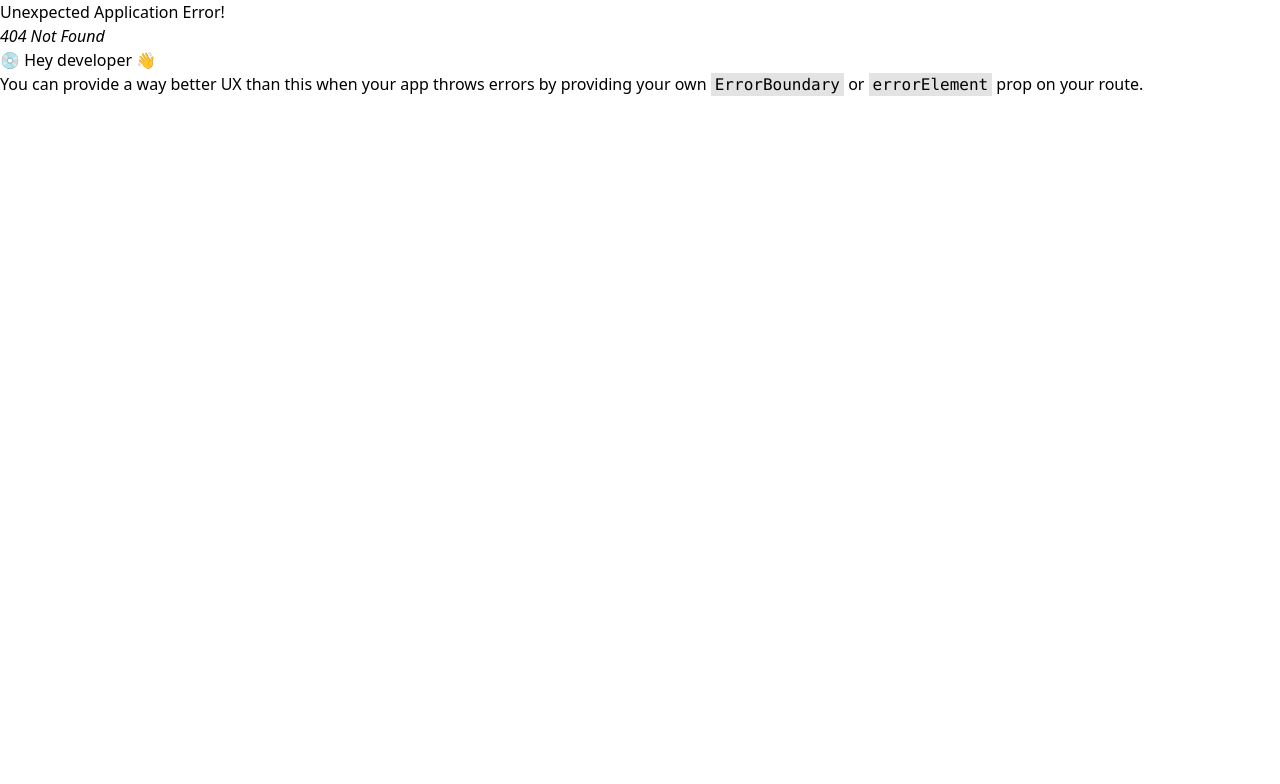
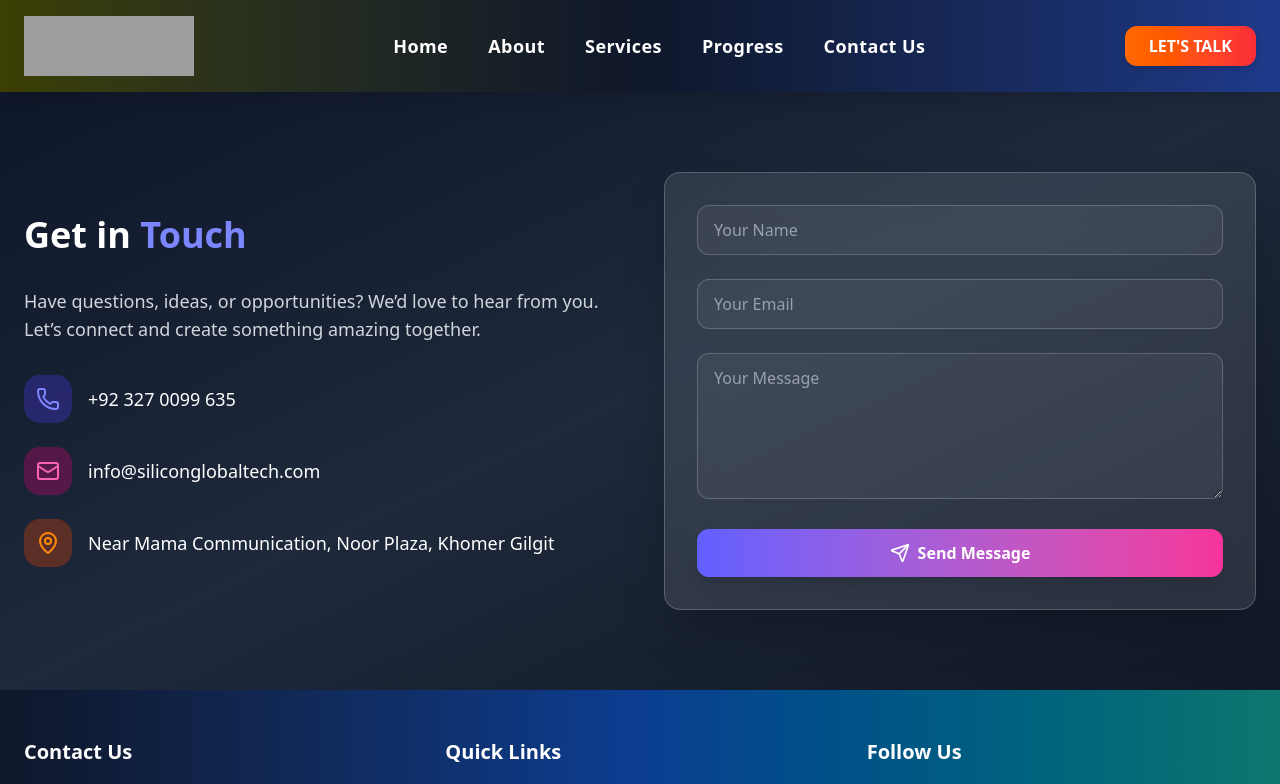
Before and after one commit to sabbehhassan/SGT, a React (Vite) app: page /Contact in a window 1280 px wide. Before the commit this address had no page. Shown: the top 784 px of the page. Built offline with nearby package versions, Linux system fonts and the light colour scheme; grey boxes are pictures that could not be loaded.

Commit message:
added contact us page

```diff
--- a/package.json
+++ b/package.json
@@ -12,6 +12,8 @@
   "dependencies": {
     "@fortawesome/fontawesome-free": "^7.0.0",
     "@tailwindcss/vite": "^4.1.12",
+    "lucide-react": "^0.541.0",
+    "mapbox-gl": "^3.14.0",
     "outlet": "^0.1.5",
     "react": "^19.1.1",
     "react-dom": "^19.1.1",
--- a/src/components/navbar/index.jsx
+++ b/src/components/navbar/index.jsx
@@ -13,7 +13,7 @@ export default function Navbar() {
     { name: "About", path: "/about" },
     { name: "Services", path: "/services" },
     { name: "Progress", path: "/progress" },
-    { name: "Contact Us", path: "/contact" },
+    { name: "Contact Us", path: "/Contact" },
   ];
 
   return (
--- /dev/null
+++ b/src/components/progress/index.jsx
@@ -0,0 +1,93 @@
+import menImage from "../../assets/progress_pic/men.png";
+import React, { useState, useEffect } from "react";
+
+const ProgressView = () => {
+  const [stats, setStats] = useState([
+    {
+      label: "Projects Completed",
+      target: 89,
+      currentValue: 0,
+      color: "#4F46E5",
+    },
+    {
+      label: "Satisfied Clients",
+      target: 23,
+      currentValue: 0,
+      color: "#EC4899",
+    },
+    { label: "Awards Won", target: 7, currentValue: 0, color: "#F59E0B" },
+    { label: "Team Members", target: 11, currentValue: 0, color: "#10B981" },
+  ]);
+
+  useEffect(() => {
+    stats.forEach((stat, index) => {
+      const increment = Math.ceil(stat.target / 100);
+      const interval = setInterval(() => {
+        setStats((prevStats) => {
+          const newStats = [...prevStats];
+          if (newStats[index].currentValue < newStats[index].target) {
+            newStats[index].currentValue += increment;
+            if (newStats[index].currentValue > newStats[index].target) {
+              newStats[index].currentValue = newStats[index].target;
+            }
+          } else {
+            clearInterval(interval);
+          }
+          return newStats;
+        });
+      }, 20);
+    });
+  });
+
+  return (
+    <section className="py-20 px-5 bg-gradient-to-r from-indigo-50 via-white to-teal-50">
+      <div className="max-w-7xl mx-auto text-center">
+        <h2 className="text-4xl font-extrabold text-gray-800 mb-6">
+          Our <span className="text-indigo-600">Achievements</span>
+        </h2>
+        <p className="text-gray-600 mb-14 max-w-2xl mx-auto">
+          Check out how we’ve grown over the years. These metrics reflect our
+          dedication and commitment to delivering excellence.
+        </p>
+
+        <div className="flex flex-col md:flex-row items-center gap-10">
+          {/* Image */}
+          <div className="md:flex-1 flex justify-center">
+            <img
+              src={menImage}
+              alt="Progress Illustration"
+              className="rounded-xl w-full max-w-md shadow-xl object-cover"
+            />
+          </div>
+
+          {/* Stats */}
+          <div className="md:flex-1 grid grid-cols-1 sm:grid-cols-2 gap-6">
+            {stats.map((stat, idx) => (
+              <div
+                key={idx}
+                className="bg-white rounded-2xl p-6 shadow-lg hover:shadow-2xl transition relative overflow-hidden"
+              >
+                <h3 className="text-3xl font-bold text-gray-800 mb-3">
+                  {stat.currentValue}
+                </h3>
+                <p className="text-gray-500 font-medium mb-4">{stat.label}</p>
+                {/* Progress Bar */}
+                <div className="h-3 w-full bg-gray-200 rounded-full overflow-hidden">
+                  <div
+                    className="h-3 rounded-full transition-all duration-500"
+                    style={{
+                      width: `${(stat.currentValue / stat.target) * 100}%`,
+                      backgroundColor: stat.color,
+                    }}
+                  ></div>
+                </div>
+              </div>
+            ))}
+          </div>
+        </div>
+      </div>
+    </section>
+  );
+};
+
+export default ProgressView;
--- a/src/components/skills/index.jsx
+++ b/src/components/skills/index.jsx
@@ -50,14 +50,33 @@ const SkillsView = () => {
           evolving industry.
         </p>
 
-        {/* Skills Grid */}
-        <div className="grid gap-10 grid-cols-1 sm:grid-cols-2 md:grid-cols-3 lg:grid-cols-4">
+        {/* Desktop Grid */}
+        <div className="hidden lg:grid gap-10 grid-cols-1 sm:grid-cols-2 md:grid-cols-3 lg:grid-cols-4">
           {skills.map((skill, index) => (
+            <SkillCard key={index} skill={skill} />
+          ))}
+        </div>
+
+        {/* Mobile Carousel */}
+        <div className="lg:hidden mt-10 overflow-x-auto scroll-smooth snap-x snap-mandatory flex gap-5 px-5 hide-scrollbar">
+          {skills.map((skill, index) => (
+            <div key={index} className="flex-shrink-0 snap-center">
+              <SkillCard skill={skill} mobile />
+            </div>
+          ))}
+        </div>
+      </div>
+    </section>
+  );
+};
+
+const SkillCard = ({ skill, mobile }) => (
   <div
-              key={index}
-              className="group bg-white h-80 w-64 rounded-2xl shadow-lg p-8 flex flex-col
-                         justify-between items-center hover:shadow-2xl hover:-translate-y-2
-                         transform transition relative overflow-hidden"
+    className={`
+      group bg-white h-80 ${mobile ? "w-72 sm:w-80" : "w-64"}
+      rounded-2xl shadow-sm hover:shadow-lg p-8 flex flex-col justify-between items-center
+      hover:-translate-y-1 transform transition relative overflow-hidden
+    `}
   >
     {/* Glow Effect */}
     <div className="absolute inset-0 bg-gradient-to-br from-indigo-50 via-white to-indigo-100 opacity-0 group-hover:opacity-100 transition rounded-2xl"></div>
@@ -74,17 +93,13 @@ const SkillsView = () => {
 
     {/* Button */}
     <button
-                className="mt-6 bg-gradient-to-r from-orange-500 to-red-500 text-white px-6 py-2.5 rounded-xl
-                           font-medium hover:from-red-500 hover:to-orange-500 transition relative z-10"
+      className="mt-6 bg-gradient-to-r from-orange-500 to-red-500 text-white
+                 px-6 py-2.5 rounded-xl font-medium hover:from-red-500 hover:to-orange-500
+                 transition relative z-10"
     >
       Get Started
     </button>
   </div>
-          ))}
-        </div>
-      </div>
-    </section>
 );
-};
 
 export default SkillsView;
--- /dev/null
+++ b/src/pages/ContactUs/index.jsx
@@ -0,0 +1,105 @@
+import { useState } from "react";
+import { Phone, Mail, MapPin, Send } from "lucide-react";
+
+export default function ContactUs() {
+  const [form, setForm] = useState({
+    name: "",
+    email: "",
+    message: "",
+  });
+
+  const handleChange = (e) => {
+    setForm({ ...form, [e.target.name]: e.target.value });
+  };
+
+  const handleSubmit = (e) => {
+    e.preventDefault();
+    console.log("Form submitted:", form);
+  };
+
+  return (
+    <section className="relative bg-gradient-to-br from-[#0f172a] via-[#1e293b] to-[#111827] py-20 px-6 overflow-hidden">
+      {/* Background Glow */}
+      <div className="absolute top-0 left-0 w-[500px] h-[500px] bg-indigo-600/30 rounded-full blur-[150px] -z-10"></div>
+      <div className="absolute bottom-0 right-0 w-[400px] h-[400px] bg-pink-600/20 rounded-full blur-[150px] -z-10"></div>
+
+      <div className="max-w-7xl mx-auto grid lg:grid-cols-2 gap-12 items-center">
+        {/* Left - Info */}
+        <div className="text-white space-y-8">
+          <h2 className="text-4xl font-extrabold">
+            Get in <span className="text-indigo-400">Touch</span>
+          </h2>
+          <p className="text-gray-300 text-lg">
+            Have questions, ideas, or opportunities? We’d love to hear from you.
+            Let’s connect and create something amazing together.
+          </p>
+
+          <div className="space-y-6">
+            <div className="flex items-center gap-4">
+              <div className="p-3 rounded-2xl bg-indigo-600/30 backdrop-blur-md">
+                <Phone className="text-indigo-400 w-6 h-6" />
+              </div>
+              <p className="text-lg font-medium">+92 327 0099 635</p>
+            </div>
+
+            <div className="flex items-center gap-4">
+              <div className="p-3 rounded-2xl bg-pink-600/30 backdrop-blur-md">
+                <Mail className="text-pink-400 w-6 h-6" />
+              </div>
+              <p className="text-lg font-medium">info@siliconglobaltech.com</p>
+            </div>
+
+            <div className="flex items-center gap-4">
+              <div className="p-3 rounded-2xl bg-orange-600/30 backdrop-blur-md">
+                <MapPin className="text-orange-400 w-6 h-6" />
+              </div>
+              <p className="text-lg font-medium">
+                Near Mama Communication, Noor Plaza, Khomer Gilgit
+              </p>
+            </div>
+          </div>
+        </div>
+
+        {/* Right - Contact Form */}
+        <div className="bg-white/10 backdrop-blur-xl p-8 rounded-2xl shadow-2xl border border-white/20">
+          <form onSubmit={handleSubmit} className="space-y-6">
+            <input
+              type="text"
+              name="name"
+              value={form.name}
+              onChange={handleChange}
+              placeholder="Your Name"
+              className="w-full px-4 py-3 rounded-xl bg-white/5 border border-white/20 text-white placeholder-gray-400 focus:outline-none focus:ring-2 focus:ring-indigo-400"
+              required
+            />
+            <input
+              type="email"
+              name="email"
+              value={form.email}
+              onChange={handleChange}
+              placeholder="Your Email"
+              className="w-full px-4 py-3 rounded-xl bg-white/5 border border-white/20 text-white placeholder-gray-400 focus:outline-none focus:ring-2 focus:ring-indigo-400"
+              required
+            />
+            <textarea
+              name="message"
+              value={form.message}
+              onChange={handleChange}
+              placeholder="Your Message"
+              rows="5"
+              className="w-full px-4 py-3 rounded-xl bg-white/5 border border-white/20 text-white placeholder-gray-400 focus:outline-none focus:ring-2 focus:ring-indigo-400"
+              required
+            ></textarea>
+            <button
+              type="submit"
+              className="w-full flex items-center justify-center gap-2 bg-gradient-to-r from-indigo-500 to-pink-500 text-white font-semibold py-3 rounded-xl hover:from-pink-500 hover:to-indigo-500 transition-all duration-300 shadow-lg"
+            >
+              <Send className="w-5 h-5" />
+              Send Message
+            </button>
+          </form>
+        </div>
+      </div>
+    </section>
+  );
+}
--- a/src/pages/Home/index.jsx
+++ b/src/pages/Home/index.jsx
@@ -2,6 +2,7 @@ import React from "react";
 import Hero from "../../components/hero";
 import About from "../../components/about";
 import Skill from "../../components/skills";
+import Progress from "../../components/progress";
 
 const Home = () => {
   return (
@@ -9,6 +10,7 @@ const Home = () => {
       <Hero />
       <About />
       <Skill />
+      <Progress />
     </div>
   );
 };
--- a/src/routes/AppRoutes.jsx
+++ b/src/routes/AppRoutes.jsx
@@ -3,6 +3,7 @@ import MainLayout from "../layouts/MainLayout";
 import HomePage from "../pages/Home";
 import About from "../components/about";
 import Services from "../pages/Services";
+import Contact from "../pages/ContactUs";
 
 const AppRoutes = createBrowserRouter([
   {
@@ -12,6 +13,7 @@ const AppRoutes = createBrowserRouter([
       { index: true, element: <HomePage /> }, // ✅ HomePage me Hero + About dono honge
       { path: "about", element: <About /> },
       { path: "services", element: <Services /> },
+      { path: "Contact", element: <Contact /> },
     ],
   },
 ]);
```
Also changed, not shown: src/assets/progress_pic/men.png (added), 1 other file (tests, documents, lock files or other folders). Lines whose indentation alone changed are shown as unchanged.
